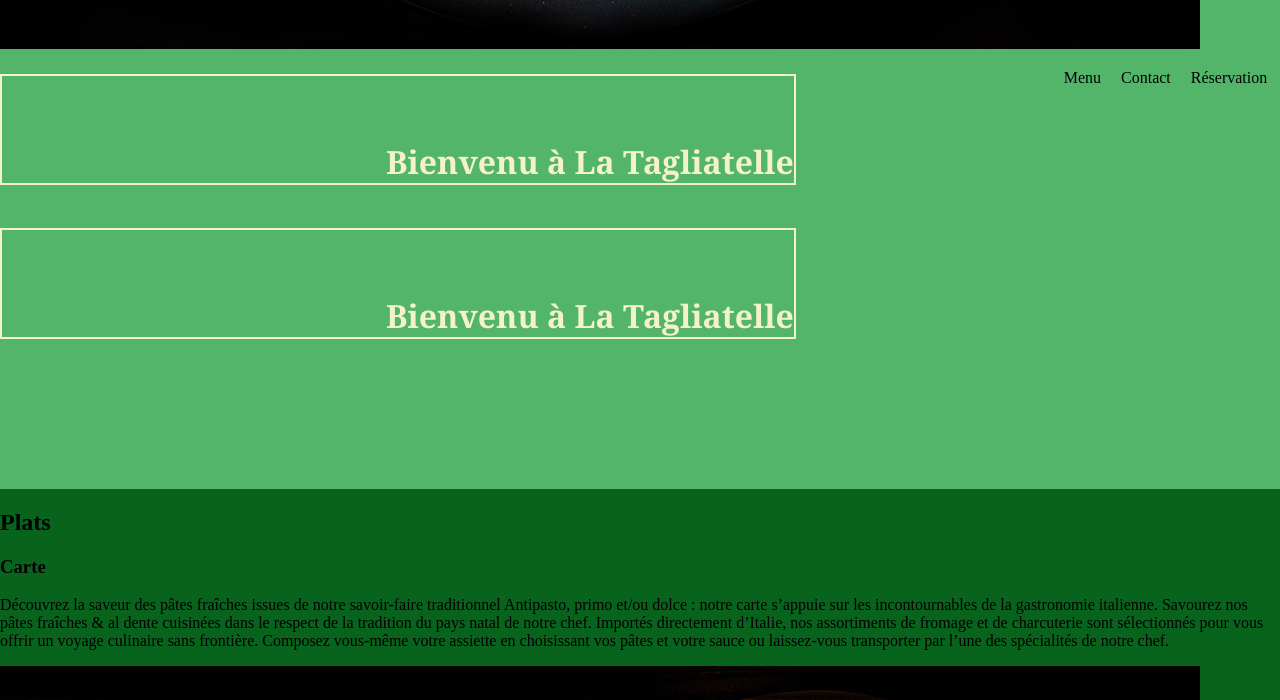
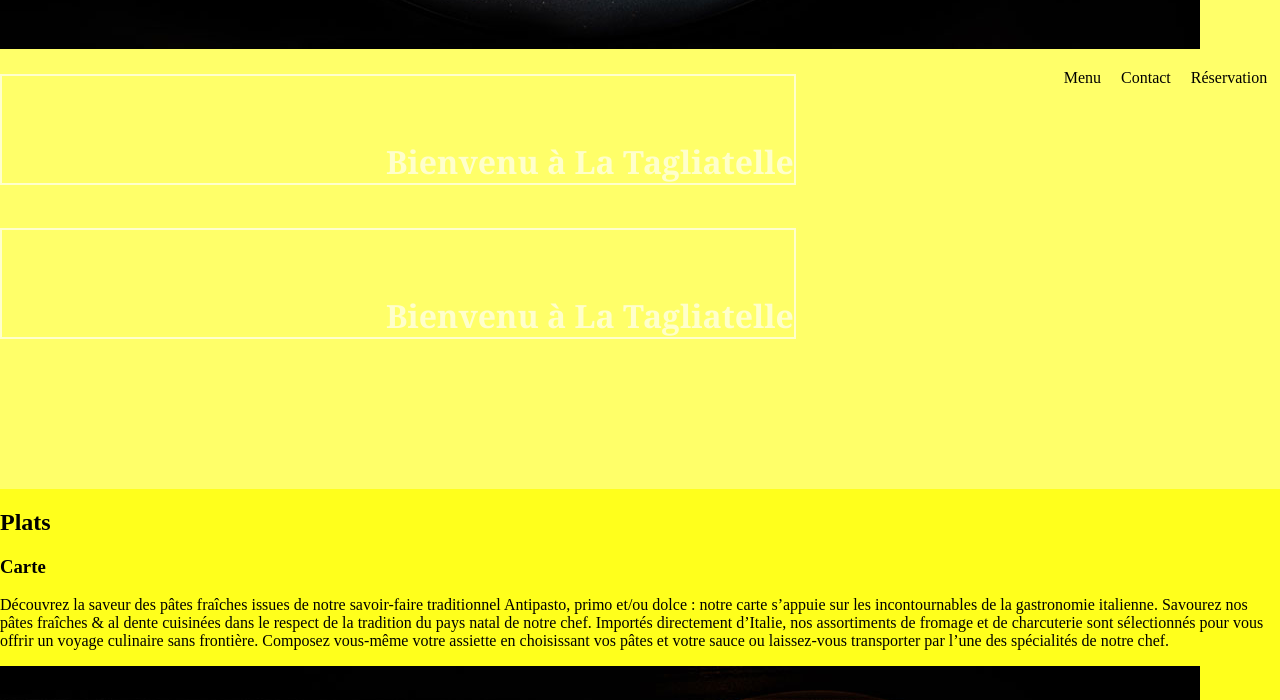
Before and after one commit to Orsula25/La-tagliatelle, a plain HTML site: page index.html in a window 1280 px wide. Shown: the part 821-1521 px from the top of the page. Drawn offline with Linux system fonts and the light colour scheme.

Commit message:
change css

```diff
--- a/style.css
+++ b/style.css
@@ -1,22 +1,22 @@
 
 body {
     margin: 0%;
-    background-color: rgb(8, 99, 28);
+    background-color: rgb(255, 255, 28);
 }
 
 header{
 
-    background-color: rgb(83, 181, 105);
+    background-color: rgb(255, 255, 105);
     padding-bottom: 10%;
 }
 
 h1{
-    color: rgb(244, 242, 204);
+    color: rgb(255, 255, 204);
     display: inline-block;
     padding-left: 30%;
     padding-top: 5%;
     font-family:Cambria, Cochin, Georgia, Times, 'Times New Roman', serif;
-    border: 2px solid rgb(244, 242, 204);
+    border: 2px solid rgb(255, 255, 204);
 }
 
 
```
